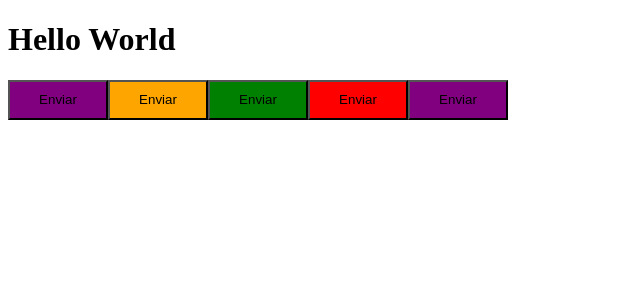
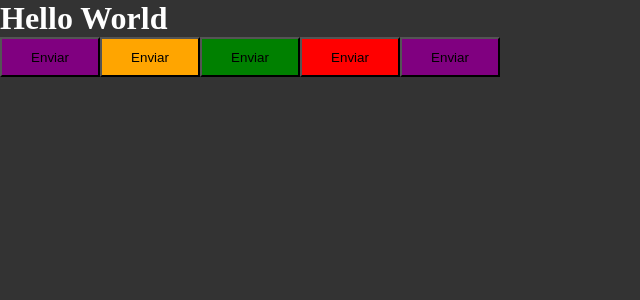
Before and after one commit to GustavoBenevenuto/timer-reactjs, a React (Vite) app: page / in a window 1280 px wide. Shown: the top 300 px of the page, without its empty margins (0-640 px from the left). Built offline with nearby package versions, Linux system fonts and the light colour scheme.

Commit message:
Configurando tipagem e estilo global

```diff
--- a/src/App.tsx
+++ b/src/App.tsx
@@ -1,6 +1,7 @@
 import { ThemeProvider } from "styled-components"
 import { Button } from "./components/Button"
 import { defaultTheme } from "./styles/themes/default"
+import { GlobalStyle } from "./styles/global"
 
 function App() {
 
@@ -13,6 +14,7 @@
                 <Button variant="sucesso" />
                 <Button variant="perigo" />
                 <Button />
+                <GlobalStyle />
             </>
         </ThemeProvider>
     )
--- /dev/null
+++ b/src/styles/global.ts
@@ -0,0 +1,13 @@
+import { createGlobalStyle } from 'styled-components'
+
+export const GlobalStyle = createGlobalStyle`
+    * {
+        margin: 0;
+        padding: 0;
+        box-sizing: border-box;
+    }
+    body {
+        background: #333;
+        color: #FFF;
+    }
+`;
```
Also changed, not shown: src/@types/styled.d.ts (added, +8 -0 lines).
